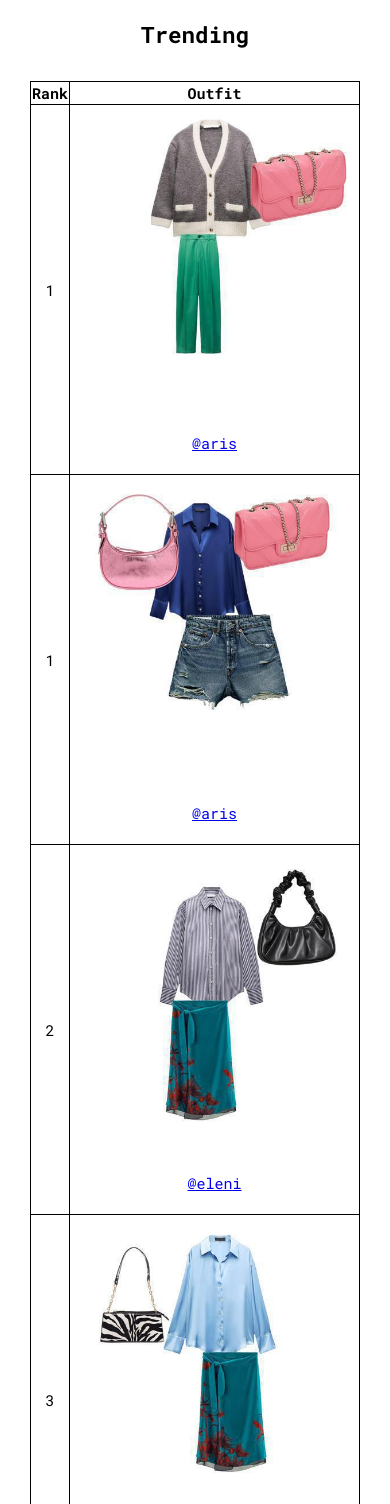
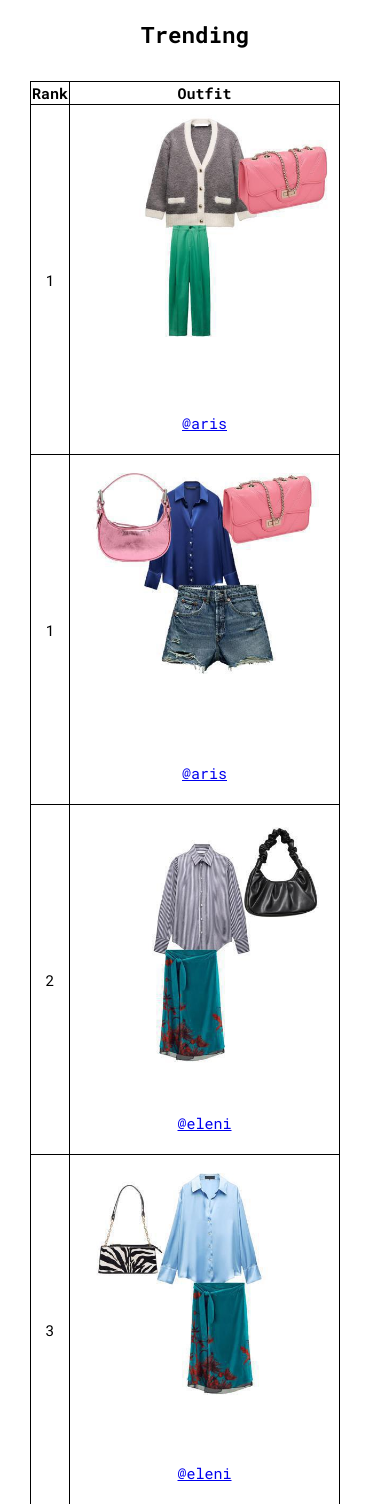
Before and after one commit to allofthelines/ruhah2, a Django app: page /trending/ in a window 390 px wide. Shown: the part 82-1586 px from the top of the page. Run offline with Django 3.2, Linux system fonts and the light colour scheme; data comes from the database, SQL or seed files in the repository; parts of the project's set-up code (start-up, migrations or seed data) failed here and were passed over.

Commit message:
fix trending image big size

```diff
--- a/core/static/core/styles.css
+++ b/core/static/core/styles.css
@@ -248,7 +248,7 @@ footer {
 
     #trending-table {
         margin-left: 10px;
-        margin-right: 10px;
+        margin-right: 30px;
 }
 
     #outfits-container {
```
